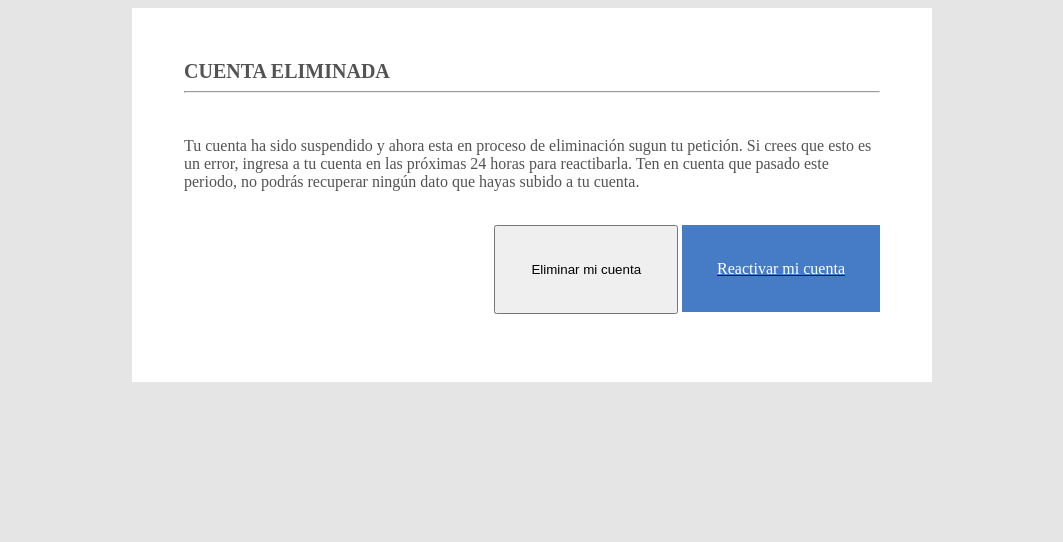
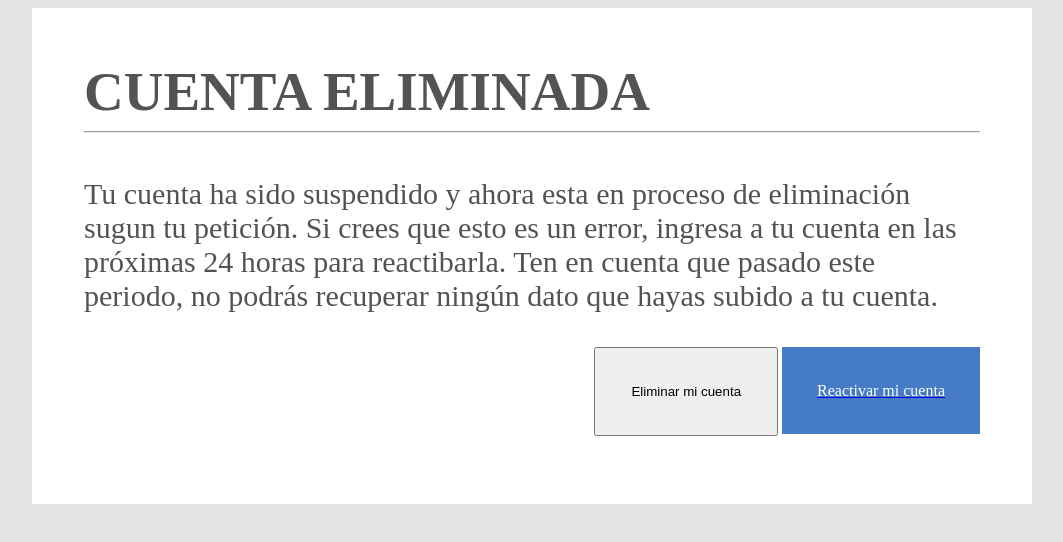
Before and after one commit to jxvideo/Soporte, a plain HTML site: page index.html in a window 1280 px wide. Shown: the whole page, without its empty margins (108-1171 px from the left). Drawn offline with Linux system fonts and the light colour scheme.

Commit message:
Update index.html

```diff
--- a/index.html
+++ b/index.html
@@ -6,17 +6,17 @@
 </head>
 <body bgcolor="#E5E5E5">
 
-  <table bgcolor="#FFFFFF" cellpadding="50" align="center" width="800">
+  <table bgcolor="#FFFFFF" cellpadding="50" align="center" width="1000">
     <tr>
       <td>
-        <font style="font-family: 0pen Sans; font-size:20px" color="535353">
+        <font style="font-family: 0pen Sans; font-size:55px" color="535353">
           <b>CUENTA ELIMINADA</b>
           </font>
         <br>
         <hr>
         <br><br>
 
-        <font style="font-family: 0pen Sans; font-size:16px" color="535353">
+        <font style="font-family: 0pen Sans; font-size:30px" color="535353">
           Tu cuenta ha sido suspendido y ahora esta en proceso
           de eliminación sugun tu petición. Si crees que esto es un error, ingresa a tu cuenta en las próximas 24 horas para reactibarla. Ten en cuenta que pasado este periodo, no podrás recuperar ningún dato que hayas subido a tu cuenta.
         </font>
```
